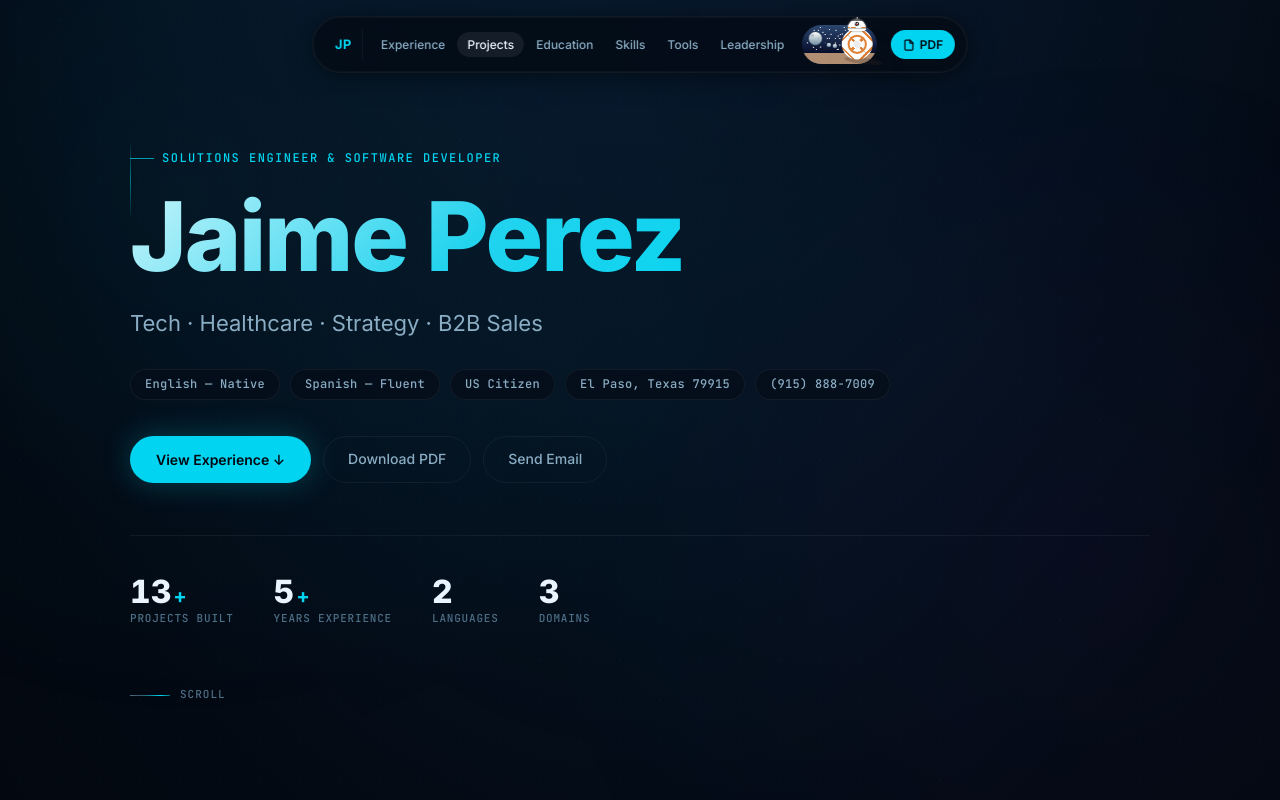
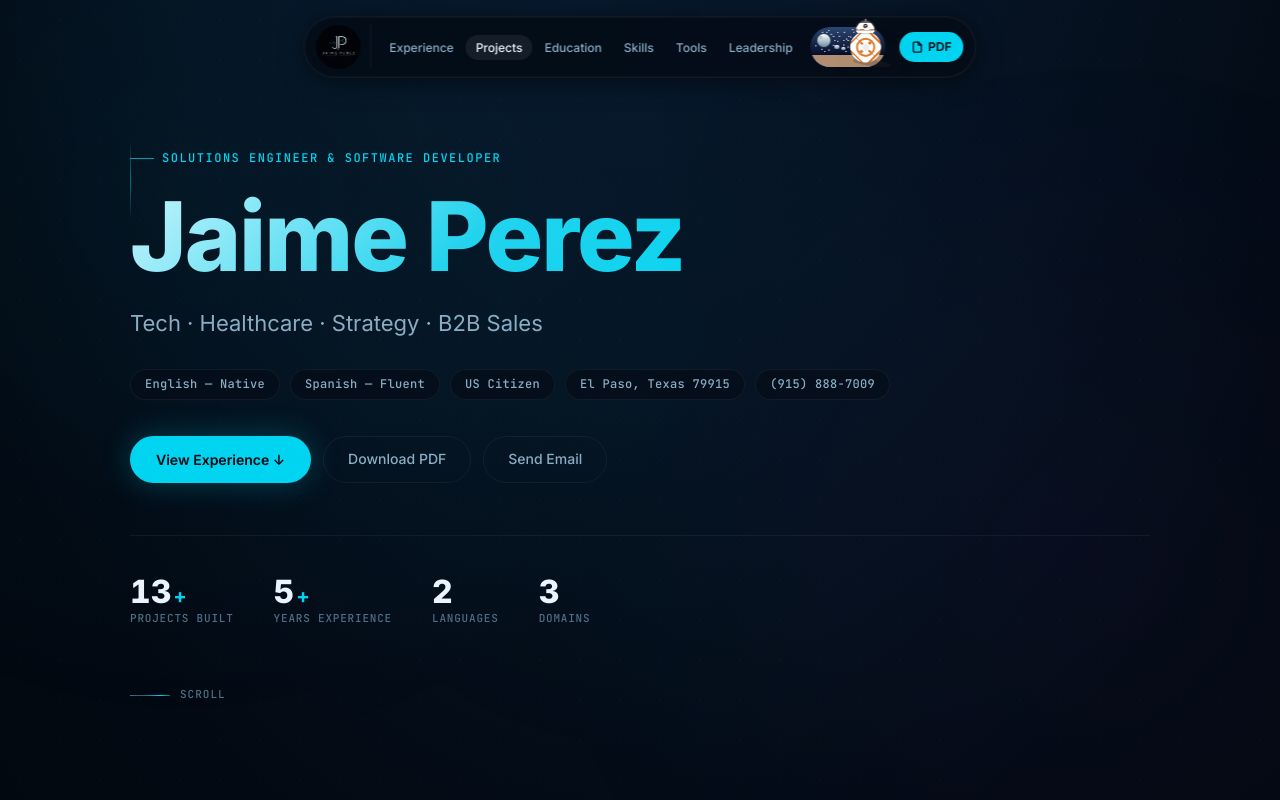
Before and after one commit to qhi6067/Resume, a Next.js app: page / in a window 1280 px wide. Shown: the top 800 px of the page. Built offline with nearby package versions, Linux system fonts and the light colour scheme.

Commit message:
feat: increase nav logo size and auto-scroll on project collapse

```diff
--- a/pages/index.js
+++ b/pages/index.js
@@ -33,6 +33,7 @@ export default function Page() {
   const [showWelcome, setShowWelcome] = useState(true);
   const [showAllProjects, setShowAllProjects] = useState(false);
   const [isMobileProjects, setIsMobileProjects] = useState(false);
+  const expandBtnRef = useRef(null);
   // true = DARK (checked), false = LIGHT (unchecked)
   const [isDark, setIsDark] = useState(true);
 
@@ -93,7 +94,9 @@ export default function Page() {
 
       {/* ──────────────── FLOATING TOP NAV ──────────────── */}
       <nav className={`floating-nav nav-hidden`} aria-label="Site navigation">
-        <span className="nav-brand">JP</span>
+        <div className="nav-brand-logo-sep">
+          <div className="nav-brand-logo" role="img" aria-label="LLC Logo" />
+        </div>
 
         <div className="nav-links">
           {SECTION_IDS.slice(1).map((id) => (
@@ -251,9 +254,20 @@ export default function Page() {
 
             {ProjectData.length > initialProjectCount && (
               <button
+                ref={expandBtnRef}
                 type="button"
                 className="expand-btn"
-                onClick={() => setShowAllProjects(!showAllProjects)}
+                onClick={() => {
+                  if (showAllProjects) {
+                    // Collapse first, then scroll to button after layout settles
+                    setShowAllProjects(false);
+                    setTimeout(() => {
+                      expandBtnRef.current?.scrollIntoView({ behavior: "smooth", block: "center" });
+                    }, 50);
+                  } else {
+                    setShowAllProjects(true);
+                  }
+                }}
               >
                 {showAllProjects
                   ? "↑ Show Less"
--- a/styles/page.css
+++ b/styles/page.css
@@ -104,6 +104,23 @@ body::after {
   padding: 4px 10px;
   border-right: 1px solid var(--border);
   margin-right: 2px;
+}
+
+.nav-brand-logo-sep {
+  display: flex;
+  align-items: center;
+  padding-right: 10px;
+  border-right: 1px solid var(--border);
+  margin-right: 2px;
+  flex-shrink: 0;
+}
+
+.nav-brand-logo {
+  width: 44px;
+  height: 44px;
+  border-radius: 50%;
+  background: url('/LLC_Logo_dark.png') center/cover no-repeat;
+  flex-shrink: 0;
 }
 
 .nav-links {
@@ -1323,6 +1340,10 @@ body::after {
 [data-theme="light"] .nav-links button:hover,
 [data-theme="light"] .nav-links button.nav-active {
   background: rgba(0, 0, 0, 0.06);
+}
+
+[data-theme="light"] .nav-brand-logo {
+  background-image: url('/LLC_Logo.png');
 }
 
 /* Fix gradient-text on light bg — white start is invisible, use dark start */
--- a/views/ProjectCard.js
+++ b/views/ProjectCard.js
@@ -15,6 +15,7 @@ export function ProjectCard({ name, desc, tags, compact = false, index = 0 }) {
   const [isExpanded, setIsExpanded] = useState(false);
   const [isClamped, setIsClamped] = useState(false);
   const descRef = useRef(null);
+  const toggleBtnRef = useRef(null);
 
   // Detect if the description text is actually overflowing (line-clamped)
   useEffect(() => {
@@ -53,9 +54,19 @@ export function ProjectCard({ name, desc, tags, compact = false, index = 0 }) {
         {/* Mobile-only collapse/expand toggle */}
         {compact && (
           <button
+            ref={toggleBtnRef}
             type="button"
             className="project-toggle-btn"
-            onClick={() => setIsExpanded(!isExpanded)}
+            onClick={() => {
+              if (isExpanded) {
+                setIsExpanded(false);
+                setTimeout(() => {
+                  toggleBtnRef.current?.scrollIntoView({ behavior: "smooth", block: "center" });
+                }, 50);
+              } else {
+                setIsExpanded(true);
+              }
+            }}
             aria-expanded={isExpanded}
           >
             {isExpanded ? "Collapse" : "Expand"}
```
Also changed, not shown: .claude/launch.json, public/LLC_Logo.png (added), public/LLC_Logo_dark.png (added).
